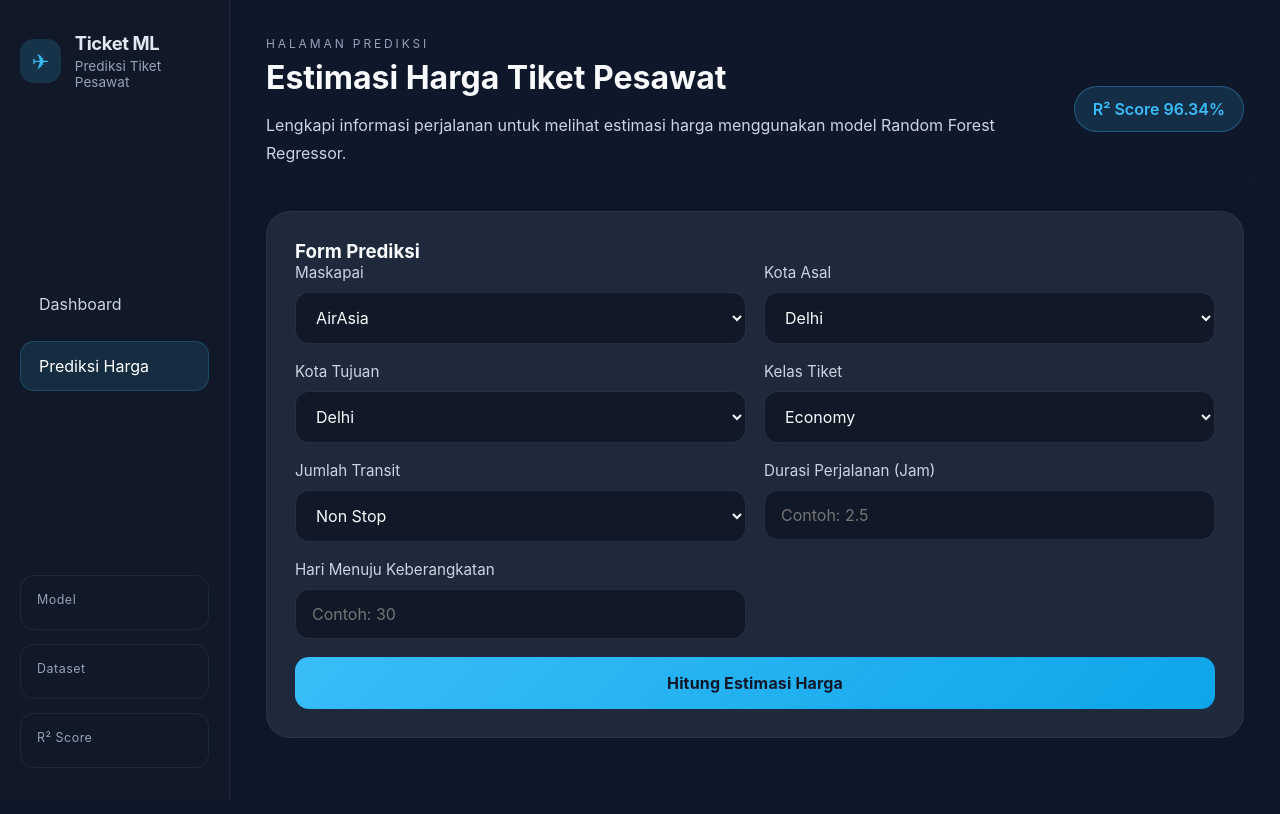
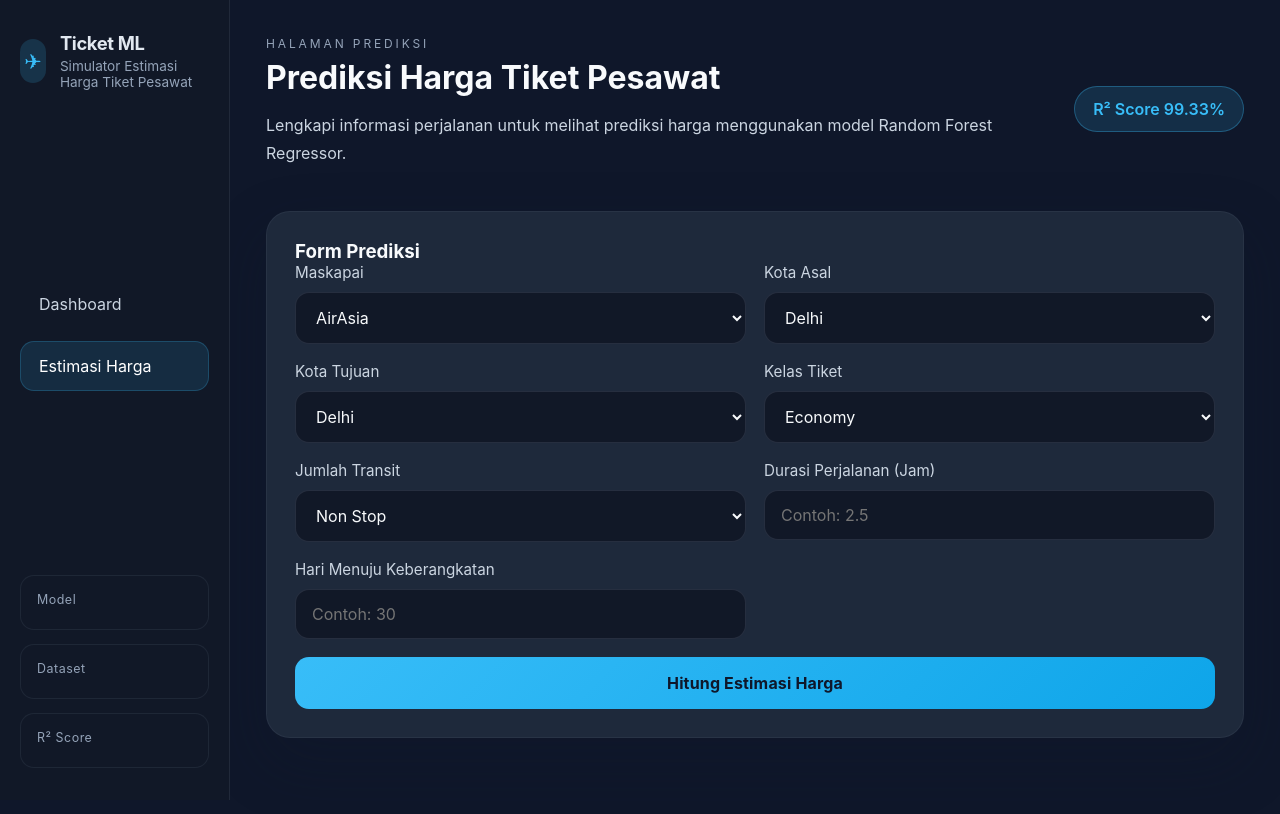
Before and after one commit to Agissni/tiket_web, a Python web app: template templates/index.html in a window 1280 px wide. Run offline with Jinja, Linux system fonts and the light colour scheme; the template is opened without the code that fills it, so the values that code supplies are empty.

Commit message:
bismillah

```diff
--- a/app.py
+++ b/app.py
@@ -42,7 +42,7 @@
     'model_name': 'Random Forest Regressor',
     'dataset_name': 'Airline Ticket Price',
     'data_count': '±9000',
-    'r2_score': '96.34%'
+    'r2_score': '99.33%'
 }
 
 @app.route('/')
@@ -68,8 +68,6 @@
                 prediksi_text = '❌ Kota asal dan tujuan tidak boleh sama.'
             elif duration <= 0:
                 prediksi_text = '❌ Durasi perjalanan harus lebih dari 0 jam.'
-            elif days_left < 0:
-                prediksi_text = '❌ Hari menuju keberangkatan tidak boleh negatif.'
             elif stops not in [0, 1, 2]:
                 prediksi_text = '❌ Jumlah transit tidak valid.'
             else:
--- a/templates/dashboard.html
+++ b/templates/dashboard.html
@@ -13,13 +13,13 @@
                 <span class="brand-icon">✈</span>
                 <div>
                     <h1>Ticket ML</h1>
-                    <p>Prediksi Tiket Pesawat</p>
+                    <p>Simulator Estimasi Harga Tiket Pesawat</p>
                 </div>
             </div>
 
             <nav class="menu">
                 <a href="/" class="menu-link active">Dashboard</a>
-                <a href="/prediksi" class="menu-link">Prediksi Harga</a>
+                <a href="/prediksi" class="menu-link">Estimasi Harga</a>
             </nav>
 
             <div class="sidebar-footer">
--- a/templates/index.html
+++ b/templates/index.html
@@ -13,13 +13,13 @@
                 <span class="brand-icon">✈</span>
                 <div>
                     <h1>Ticket ML</h1>
-                    <p>Prediksi Tiket Pesawat</p>
+                    <p>Simulator Estimasi Harga Tiket Pesawat</p>
                 </div>
             </div>
 
             <nav class="menu">
                 <a href="/" class="menu-link">Dashboard</a>
-                <a href="/prediksi" class="menu-link active">Prediksi Harga</a>
+                <a href="/prediksi" class="menu-link active">Estimasi Harga</a>
             </nav>
 
             <div class="sidebar-footer">
@@ -42,10 +42,10 @@
             <div class="page-header">
                 <div>
                     <p class="eyebrow">Halaman Prediksi</p>
-                    <h2>Estimasi Harga Tiket Pesawat</h2>
-                    <p class="page-description">Lengkapi informasi perjalanan untuk melihat estimasi harga menggunakan model Random Forest Regressor.</p>
+                    <h2>Prediksi Harga Tiket Pesawat</h2>
+                    <p class="page-description">Lengkapi informasi perjalanan untuk melihat prediksi harga menggunakan model Random Forest Regressor.</p>
                 </div>
-                <div class="summary-pill">R² Score 96.34%</div>
+                <div class="summary-pill">R² Score 99.33%</div>
             </div>
 
             <section class="form-card">
```
